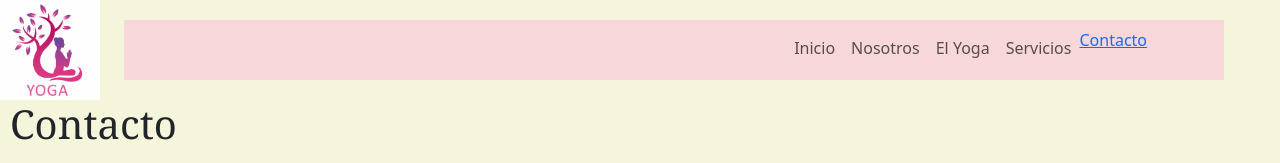
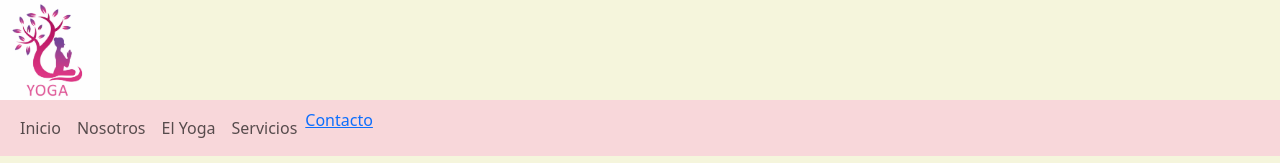
Before and after one commit to GaboGonza78/Preentrega3-Gonzalez, a plain HTML site: page contacto.html in a window 1280 px wide. Shown: the top 163 px of the page. Drawn offline with nearby package versions, Linux system fonts and the light colour scheme; grey boxes are pictures that could not be loaded.

Commit message:
cambios en css

```diff
--- a/css/style.css
+++ b/css/style.css
@@ -7,15 +7,15 @@ header nav ul li a:hover {
 
 }
 
-header nav {
+/*header nav {
 
-    display: inline-block !important;
-    width: 1100px;
+    /*display: inline-block !important;
+    width: 80%;
     height: 60px;
     padding-left: 650px !important;
     margin: 20px;
 
-}
+}*/
 
 main h1 {
     font-family: Georgia, 'Times New Roman', Times, serif;
```
Also changed, not shown: index.html (+3 -3 lines).
